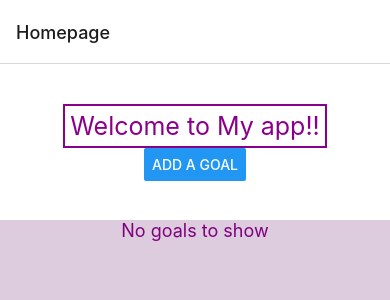
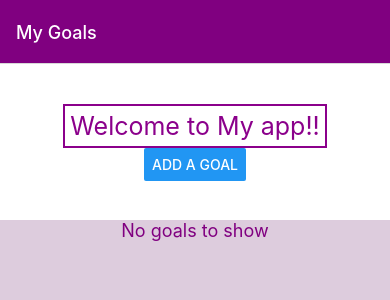
Before and after one commit to YaoyiW27/CS5520, a React Native app: screen / in a window 390 px wide. Shown: the top 300 px of the page. Built offline with nearby package versions, Linux system fonts and the light colour scheme.

Commit message:
changed title background color, tint color of the header

```diff
--- a/App.js
+++ b/App.js
@@ -12,7 +12,12 @@ export default function App() {
   return (
     <NavigationContainer>
       <Stack.Navigator>
-        <Stack.Screen name="Homepage" component={Home} />
+        <Stack.Screen name="Homepage" component={Home} options={{
+          headerStyle: {backgroundColor: 'purple'},
+          headerTintColor: 'white',
+          title: "My Goals",
+          }}
+        />
         <Stack.Screen name="GoalDetails" component={GoalDetails} />
       </Stack.Navigator>
     </NavigationContainer>
```
